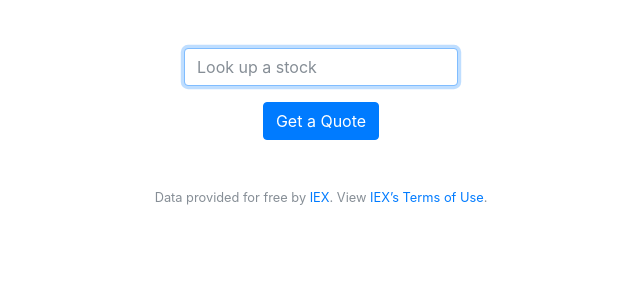
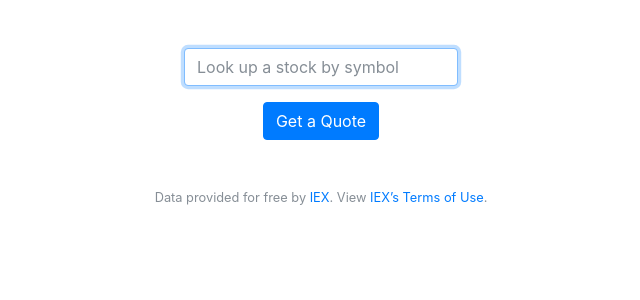
Before and after one commit to FrancisGKing/finance_site, a Flask app: page /quote in a window 1280 px wide. Shown: the part 76-376 px from the top of the page, without its empty margins (319-959 px from the left). Run offline with Flask 2, Linux system fonts and the light colour scheme; a user stored in the database is signed in; some libraries are stand-ins or nearby versions.

Commit message:
Adjusted template

```diff
--- a/templates/quote.html
+++ b/templates/quote.html
@@ -7,7 +7,7 @@
 {% block main %}
     <form action="/quote" method="post">
         <div class="form-group">
-            <input autocomplete="off" autofocus class="form-control" name="quote" placeholder="Look up a stock" type="text"/>
+            <input autocomplete="off" autofocus class="form-control" name="quote" placeholder="Look up a stock by symbol" type="text"/>
         </div>
         <button class="btn btn-primary" type="submit">Get a Quote</button>
     </form>
```
